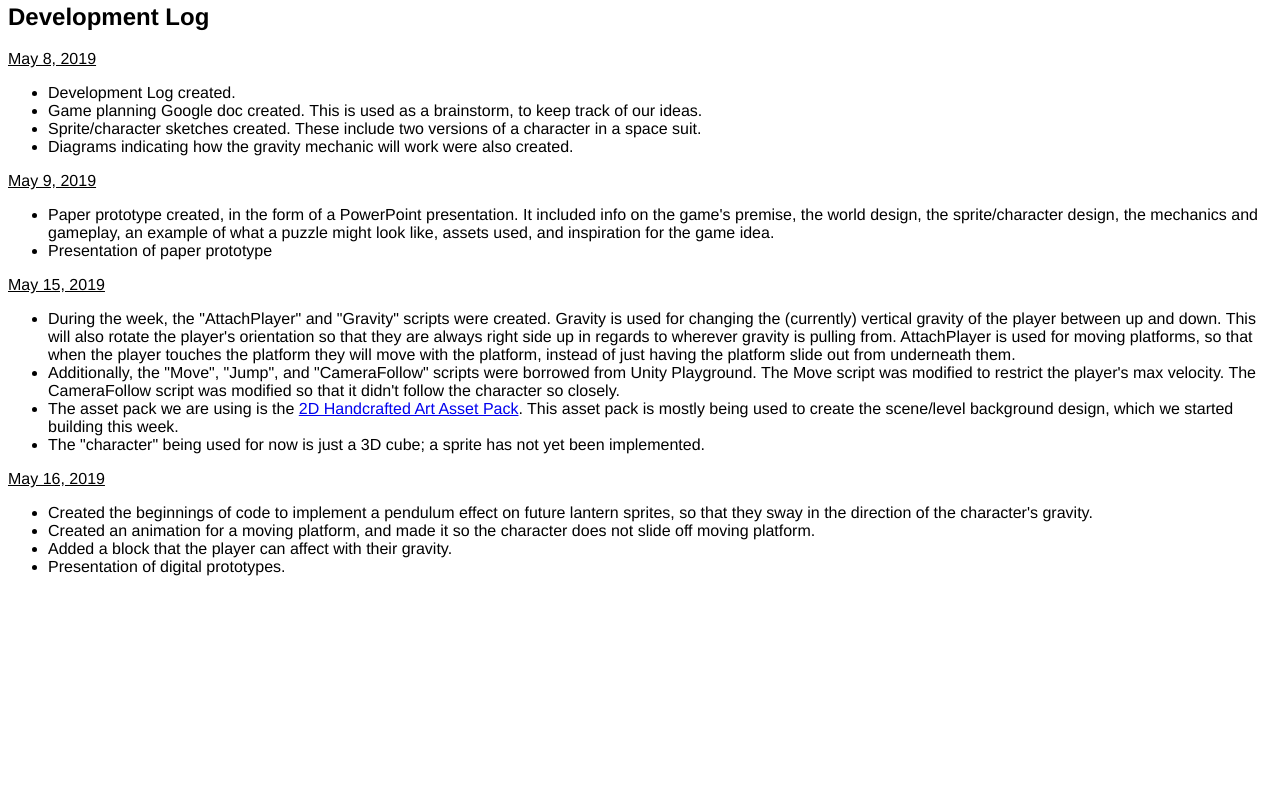
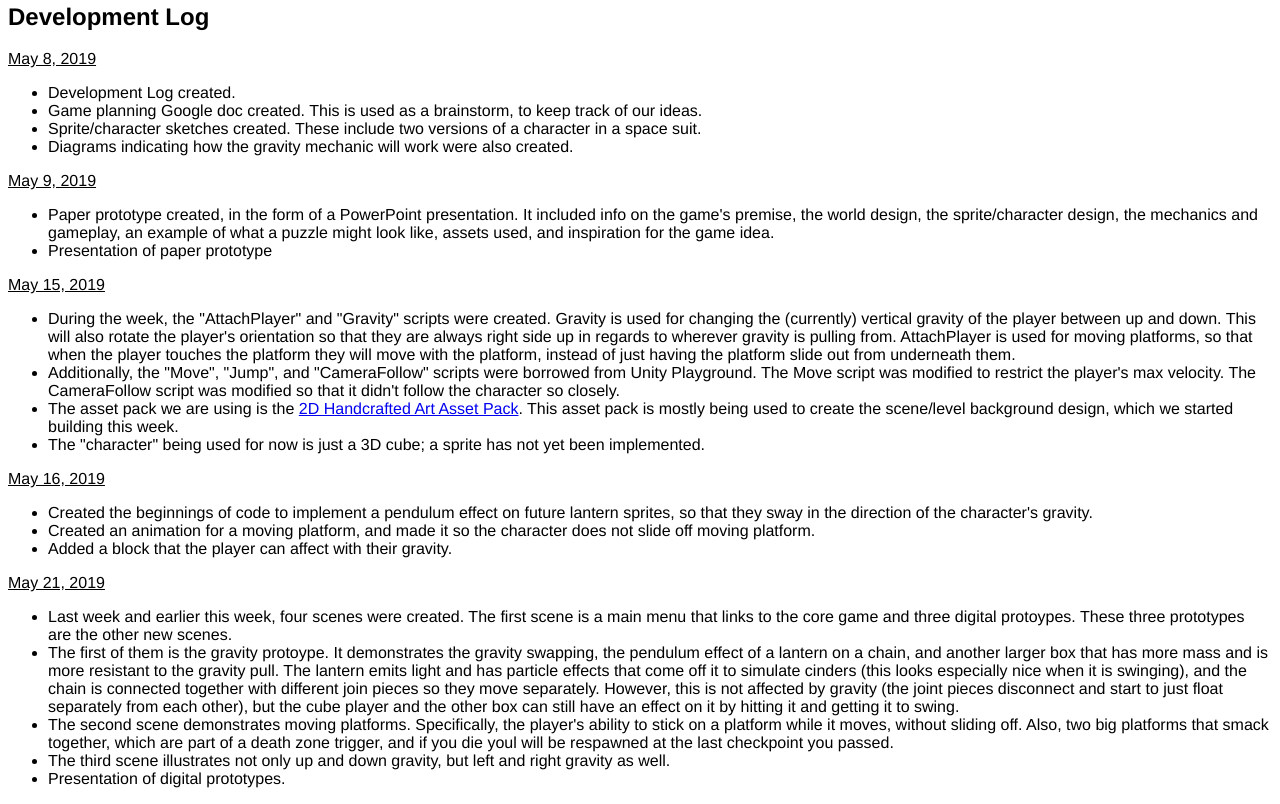
Before and after one commit to strobbins/CSS385-Fantasy19, a plain HTML site: page index.html in a window 1280 px wide. Shown: the part 403-1207 px from the top of the page. Before the commit the page ends 995 px from the top, so only its background shows below. Drawn offline with Linux system fonts and the light colour scheme.

Commit message:
Added entry for May 21

```diff
--- a/index.html
+++ b/index.html
@@ -43,6 +43,14 @@
 		  <li>Created the beginnings of code to implement a pendulum effect on future lantern sprites, so that they sway in the direction of the character's gravity.</li>
 		  <li>Created an animation for a moving platform, and made it so the character does not slide off moving platform.</li>
 		  <li>Added a block that the player can affect with their gravity.</li>
+		</ul>
+		<p><u>May 21, 2019</u></p>
+		<ul>
+		  <li>Last week and earlier this week, four scenes were created. The first scene is a main menu that links to the core game and three digital protoypes. These three prototypes are the other new scenes.
+			<li>The first of them is the gravity protoype. It demonstrates the gravity swapping, the pendulum effect of a lantern on a chain, and another larger box that has more mass and is more resistant to the gravity pull. The lantern emits light and has particle effects that come off it to simulate cinders (this looks especially nice when it is swinging), and the chain is connected together with different join pieces so they move separately. However, this is not affected by gravity (the joint pieces disconnect and start to just float separately from each other), but the cube player and the other box can still have an effect on it by hitting it and getting it to swing. </li>
+			<li>The second scene demonstrates moving platforms. Specifically, the player's ability to stick on a platform while it moves, without sliding off. Also, two big platforms that smack together, which are part of a death zone trigger, and if you die youl will be respawned at the last checkpoint you passed.</li>
+			<li>The third scene illustrates not only up and down gravity, but left and right gravity as well.</li>
+		  </li>
 		  <li>Presentation of digital prototypes.</li>
 		</ul>
 	</div><!-- /.log -->
```
